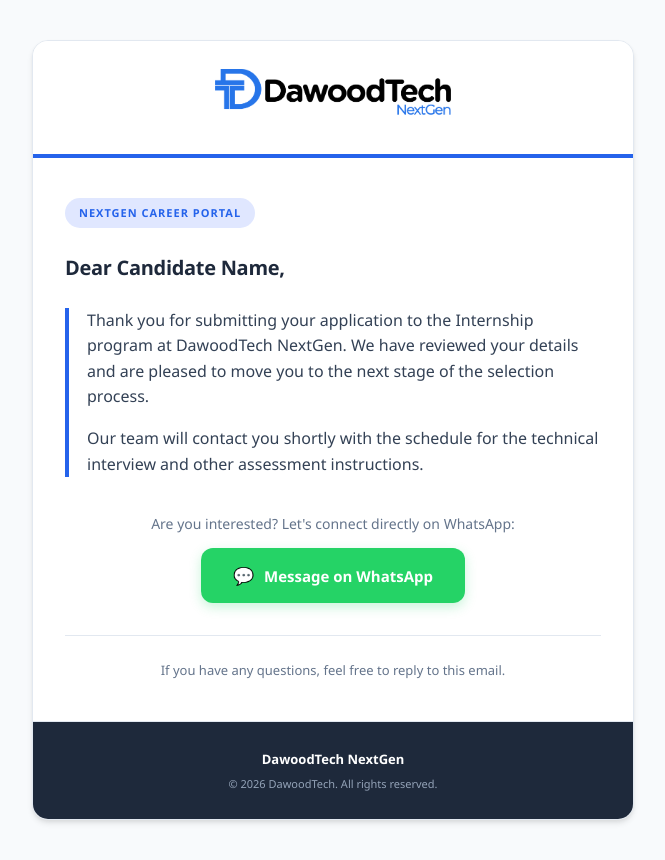
After one commit to DawoodTechNextGen/TaskDesk, a PHP site: page /task-management/email_preview.html in a window 1280 px wide. The commit adds this page. Shown: the whole page, without its empty margins (307-972 px from the left). Run offline with PHP 8.4, Linux system fonts and the light colour scheme.

Commit message:
feat: implement registration management controller and email preview functionality with status update support

```diff
--- /dev/null
+++ b/email_preview.html
@@ -0,0 +1,49 @@
+<!DOCTYPE html>
+<html lang="en">
+<head>
+    <meta charset="UTF-8">
+    <meta name="viewport" content="width=device-width, initial-scale=1.0">
+    <title>Email Template Preview</title>
+</head>
+<body style="margin: 0; padding: 0; background-color: #F8FAFC;">
+    <div style="background-color: #F8FAFC; padding: 40px 20px; font-family: 'Segoe UI', Tahoma, Geneva, Verdana, sans-serif; min-height: 100vh; box-sizing: border-box;">
+        <div style="max-width: 600px; margin: 0 auto; background-color: #FFFFFF; border-radius: 16px; overflow: hidden; box-shadow: 0 4px 6px -1px rgba(0, 0, 0, 0.1), 0 2px 4px -1px rgba(0, 0, 0, 0.06); border: 1px solid #E2E8F0;">
+
+            <!-- Header: White background with DawoodTech logo and Blue bottom border -->
+            <div style="background-color: #FFFFFF; padding: 28px 32px; text-align: center; border-bottom: 4px solid #2563EB;">
+                <img src="assets/images/logo.png" alt="DawoodTech NextGen" style="max-height: 52px; width: auto; display: inline-block;">
+            </div>
+
+            <!-- Body Content -->
+            <div style="padding: 40px 32px; color: #0F172A; line-height: 1.6; font-size: 16px;">
+                <div style="margin-bottom: 24px;">
+                    <span style="background-color: #E0E7FF; color: #2563EB; padding: 6px 14px; border-radius: 50px; font-size: 11px; font-weight: 700; text-transform: uppercase; letter-spacing: 1px; display: inline-block;">NextGen Career Portal</span>
+                </div>
+                <p style="margin-top: 0; font-weight: 700; font-size: 20px; color: #1E293B; letter-spacing: -0.3px;">Dear Candidate Name,</p>
+                <div style="margin: 24px 0; color: #334155; border-left: 4px solid #2563EB; padding-left: 18px;">
+                    <p>Thank you for submitting your application to the Internship program at DawoodTech NextGen. We have reviewed your details and are pleased to move you to the next stage of the selection process.</p>
+                    <p>Our team will contact you shortly with the schedule for the technical interview and other assessment instructions.</p>
+                </div>
+
+                <!-- Interactive WhatsApp Button -->
+                <div style="text-align: center; margin: 36px 0 24px 0;">
+                    <p style="font-size: 14px; color: #64748B; margin-bottom: 12px; font-weight: 500;">Are you interested? Let's connect directly on WhatsApp:</p>
+                    <a href="https://wa.me/923117305346?text=Interested" target="_blank" style="background-color: #25D366; color: #FFFFFF; padding: 14px 32px; border-radius: 12px; font-size: 15px; font-weight: 700; text-decoration: none; display: inline-block; box-shadow: 0 4px 12px rgba(37, 211, 102, 0.25); text-align: center;">
+                        <span style="font-size: 17px; margin-right: 6px;">💬</span> Message on WhatsApp
+                    </a>
+                </div>
+
+                <div style="margin-top: 32px; padding-top: 24px; border-top: 1px solid #E2E8F0; text-align: center;">
+                    <p style="margin: 0; font-size: 13px; color: #64748B;">If you have any questions, feel free to reply to this email.</p>
+                </div>
+            </div>
+            <!-- Footer: Dark Slate background matching the logo branding -->
+            <div style="background-color: #1E293B; padding: 28px 24px; text-align: center; font-size: 12px; color: #94A3B8; border-top: 1px solid #E2E8F0;">
+                <p style="margin: 0 0 8px 0; font-weight: 600; color: #FFFFFF; font-size: 13px;">DawoodTech NextGen</p>
+                <p style="margin: 0; font-size: 11px;">&copy; 2026 DawoodTech. All rights reserved.</p>
+            </div>
+
+        </div>
+    </div>
+</body>
+</html>
--- a/include/config.php
+++ b/include/config.php
@@ -63,6 +63,8 @@ define('WHATSAPP_INSTANCE_ID', getenv('WHATSAPP_INSTANCE_ID'));
 define('WHATSAPP_ACCESS_TOKEN', getenv('WHATSAPP_ACCESS_TOKEN'));
 define('WHATSAPP_API_URL', getenv('WHATSAPP_API_URL'));
 define('WHATSAPP_API_FILEURL', getenv('WHATSAPP_API_FILEURL'));
+define('COMPANY_WHATSAPP', getenv('COMPANY_WHATSAPP') ?: '923000000000');
+
 
 // Application Configuration
 define('APP_DEBUG', filter_var(getenv('APP_DEBUG'), FILTER_VALIDATE_BOOLEAN));
--- a/registrations_new.php
+++ b/registrations_new.php
@@ -116,7 +116,7 @@ include_once "./include/headerLinks.php";
 
                 <div>
                     <label class="block text-xs font-semibold text-gray-500 dark:text-gray-400 uppercase tracking-wider mb-1">Recipient Email</label>
-                    <input type="email" id="emailModalCandidateEmail" readonly class="w-full px-4 py-2.5 bg-gray-50 dark:bg-gray-700/50 border border-gray-200 dark:border-gray-600 rounded-lg text-sm text-gray-700 dark:text-gray-200 outline-none cursor-not-allowed">
+                    <input type="email" id="emailModalCandidateEmail" name="email" required class="w-full px-4 py-2.5 bg-white dark:bg-gray-700 border border-gray-300 dark:border-gray-600 rounded-lg text-sm text-gray-900 dark:text-white focus:border-[#2563EB] focus:ring-2 focus:ring-[#2563EB]/25 outline-none transition-all">
                 </div>
 
                 <div>
@@ -126,7 +126,7 @@ include_once "./include/headerLinks.php";
 
                 <div>
                     <label class="block text-xs font-semibold text-gray-500 dark:text-gray-400 uppercase tracking-wider mb-1">Message Content</label>
-                    <textarea id="emailModalMessage" required rows="6" placeholder="Type your email message here..." class="w-full px-4 py-3 bg-white dark:bg-gray-700 border border-gray-200 dark:border-gray-600 rounded-lg text-sm text-gray-800 dark:text-gray-150 placeholder-gray-400 dark:placeholder-gray-500 focus:border-[#2563EB] focus:ring-2 focus:ring-[#2563EB]/25 outline-none resize-none transition-all custom-scrollbar"></textarea>
+                    <textarea id="emailModalMessage" required rows="6" placeholder="Type your email message here..." class="w-full px-4 py-3 bg-white dark:bg-gray-750 border border-gray-300 dark:border-gray-600 rounded-lg text-sm text-gray-900 dark:text-white placeholder-gray-450 dark:placeholder-gray-400 focus:border-[#2563EB] focus:ring-2 focus:ring-[#2563EB]/25 outline-none resize-none transition-all custom-scrollbar"></textarea>
                 </div>
 
                 <!-- Action buttons -->
@@ -318,6 +318,7 @@ $(document).ready(function() {
         e.preventDefault();
 
         const id = $('#emailModalCandidateId').val();
+        const email = $('#emailModalCandidateEmail').val();
         const emailMessage = $('#emailModalMessage').val();
 
         // Hide modal
@@ -329,6 +330,7 @@ $(document).ready(function() {
             formData.append('action', 'update_registration_status');
             formData.append('id', id);
             formData.append('status', 'contact'); // the status in DB is 'contact'
+            formData.append('email', email);
             formData.append('send_email', '1');
             formData.append('email_message', emailMessage);
 
```
Also changed, not shown: controller/registrations.php (+38 -11 lines).
